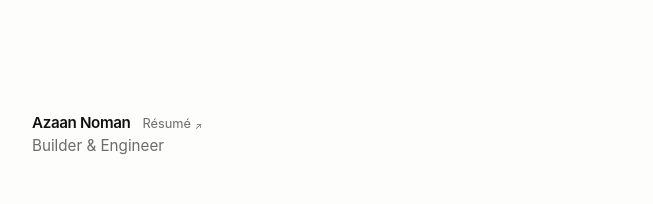
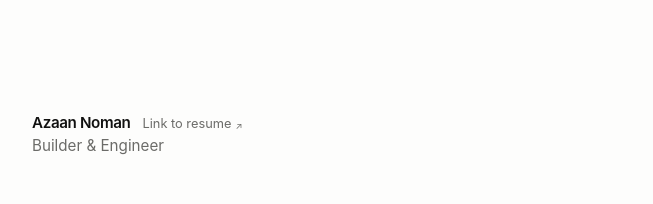
Before and after one commit to iecclodd/azaannoman, a Next.js app: page / in a window 1280 px wide. Shown: the top 204 px of the page, without its empty margins (312-965 px from the left). Built offline with nearby package versions, Linux system fonts and the light colour scheme.

Commit message:
Clarify resume link label

```diff
--- a/app/page.tsx
+++ b/app/page.tsx
@@ -62,10 +62,10 @@ export default function Home() {
             href="/Azaan_Noman_Resume.pdf"
             target="_blank"
             rel="noopener noreferrer"
-            aria-label="View Azaan Noman's résumé (PDF, opens in a new tab)"
+            aria-label="Link to resume (PDF, opens in a new tab)"
             className="group inline-flex items-center gap-1 text-[0.8rem] text-muted transition-colors hover:text-ink focus-visible:outline focus-visible:outline-2 focus-visible:outline-offset-4 focus-visible:outline-ink"
           >
-            <span className="u-anim">Résumé</span>
+            <span className="u-anim">Link to resume</span>
             <span
               aria-hidden
               className="translate-y-[0.5px] text-[0.7em] transition-transform group-hover:translate-x-[1px]"
```
